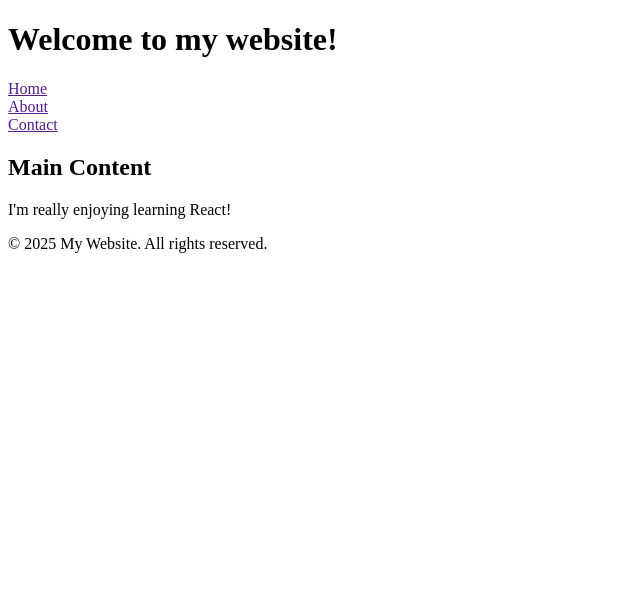
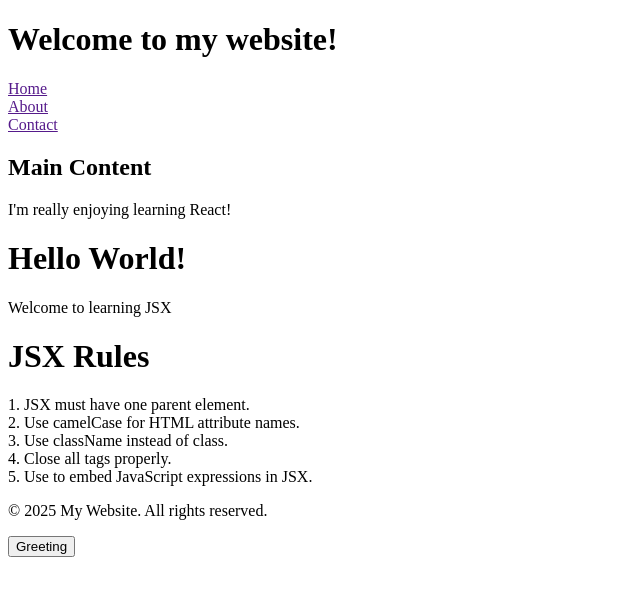
Before and after one commit to valentinegamma/RelearningReact, a React (Vite) app: page / in a window 1280 px wide. Shown: the top 596 px of the page, without its empty margins (0-640 px from the left). Built offline with nearby package versions, Linux system fonts and the light colour scheme.

Commit message:
V1.2.2 Release - Using dynamic content with { } in JSx

```diff
--- a/src/App.jsx
+++ b/src/App.jsx
@@ -1,13 +1,23 @@
 import Footer from "./Components/Footer";
 import Header from "./Components/Header";
+import JSXrules from "./Components/JSXrules";
 import MainContent from "./Components/MainContent";
+import WelcomeMessage from "./Components/WelcomeMessage";
+import Greeting from "./Components/Greeting";
+import { useState } from "react";
 
 function App() {
+  const [showGreeting, setShowGreeting] = useState(false);
+
   return (
     <>
       <Header />
       <MainContent />
+      <WelcomeMessage />
+      <JSXrules />
       <Footer />
+      <button onClick={() => setShowGreeting(!showGreeting)}>Greeting</button>
+      {showGreeting && <Greeting />}
     </>
   )
 }
--- /dev/null
+++ b/src/Components/Greeting.jsx
@@ -0,0 +1,14 @@
+import React from 'react'
+
+const Greeting = () => {
+  const name = "Valentine Gamma";
+  return (
+    <div>
+      <h1>Hello!</h1>
+      <p>Today's date is {new Date().toLocaleDateString()}</p>
+      <p>my name is {name}</p>
+    </div>
+  )
+}
+
+export default Greeting
--- /dev/null
+++ b/src/Components/JSXrules.jsx
@@ -0,0 +1,18 @@
+import React from 'react'
+
+function JSXrules() {
+  return (
+    <div>
+      <h1>JSX Rules</h1>
+      <p>
+        1. JSX must have one parent element. <br />
+        2. Use camelCase for HTML attribute names. <br />
+        3. Use className instead of class. <br />
+        4. Close all tags properly. <br />
+        5. Use {} to embed JavaScript expressions in JSX. <br />
+      </p>
+    </div>
+  )
+}
+
+export default JSXrules
--- /dev/null
+++ b/src/Components/WelcomeMessage.jsx
@@ -0,0 +1,12 @@
+import React from 'react'
+
+function WelcomeMessage() {
+  return (
+    <div>
+      <h1>Hello World!</h1>
+      <p>Welcome to learning JSX</p>
+    </div>
+  )
+}
+
+export default WelcomeMessage
```
